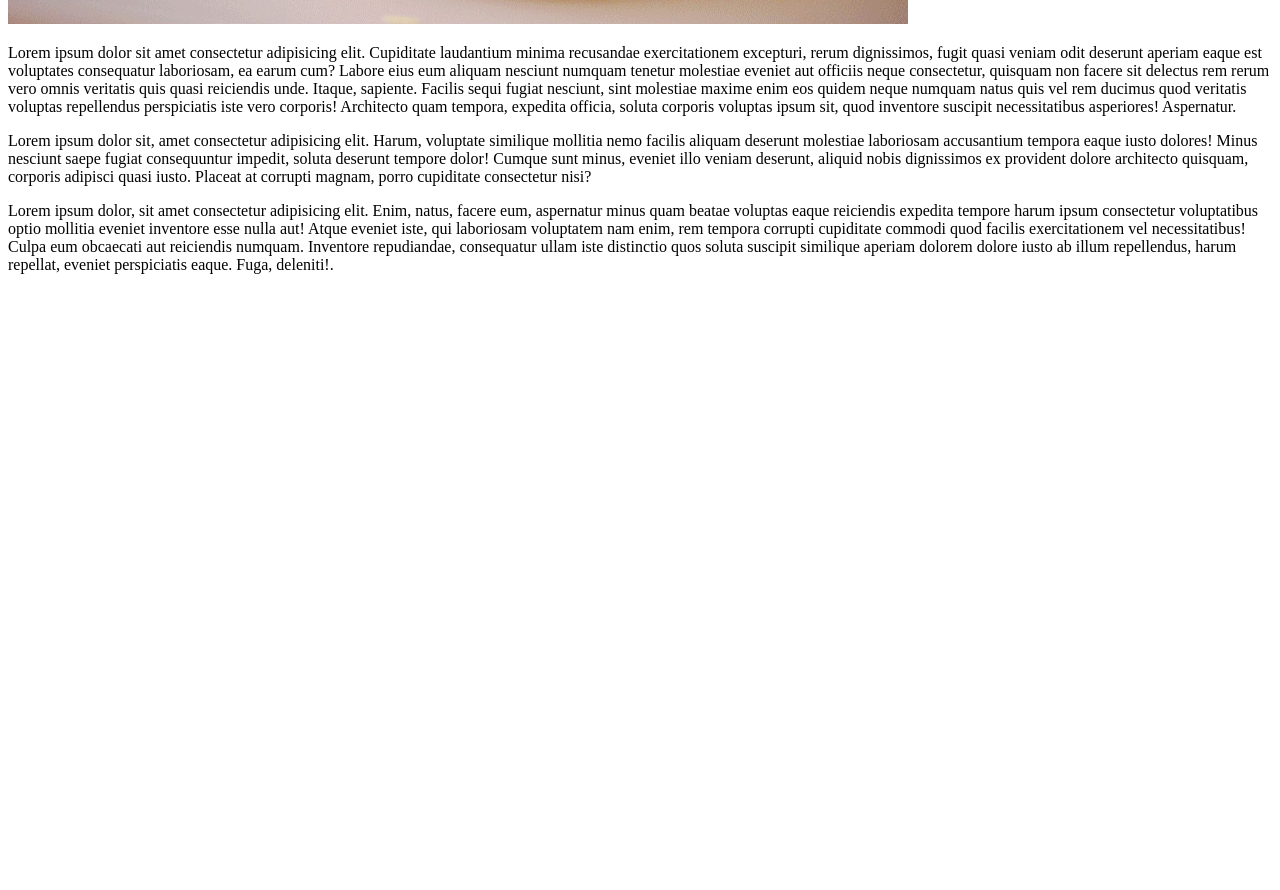
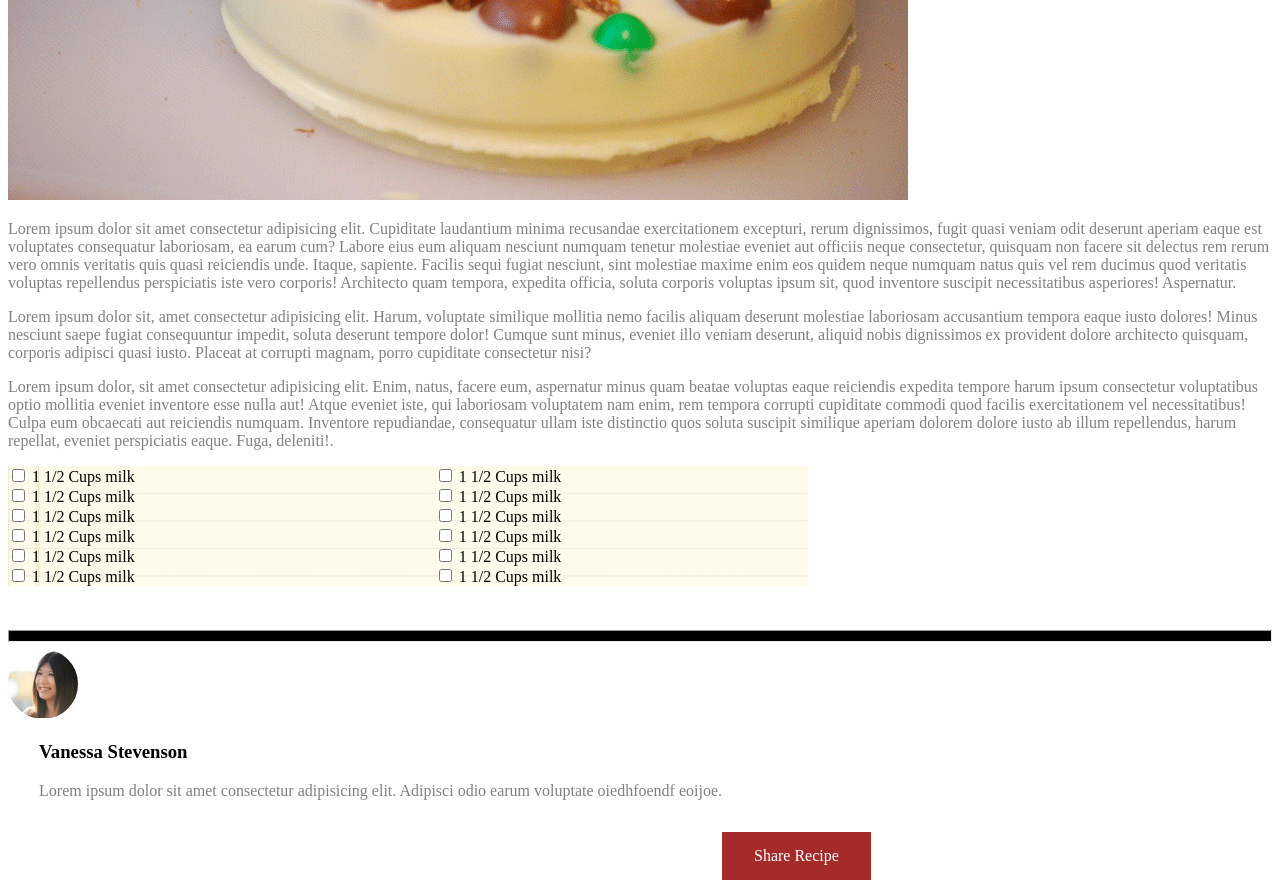
Before and after one commit to Nada0795/chocolate-pizza-1, a plain HTML site: page index.html in a window 1280 px wide. Shown: the part 737-1627 px from the top of the page. Before the commit the page ends 1027 px from the top, so only its background shows below. Drawn offline with Linux system fonts and the light colour scheme.

Commit message:
complete the lab

```diff
--- a/index.html
+++ b/index.html
@@ -1,33 +1,34 @@
 <!DOCTYPE html>
 <html lang="en">
+
 <head>
     <meta charset="UTF-8">
     <meta http-equiv="X-UA-Compatible" content="IE=edge">
     <meta name="viewport" content="width=device-width, initial-scale=1.0">
     <title>Chocolate-Pizza</title>
     <link rel="stylesheet" href="style.css">
+    <link rel="preconnect" href="https://fonts.gstatic.com">
+    <link href="https://fonts.googleapis.com/css2?family=Dancing+Script&display=swap" rel="stylesheet">
 </head>
+
 <body>
     <header>
-
         <nav>
-
             <ul>
-
-<li id="logo-left">
+                <li id="leftlogo">
                     <img src="/images/logo.png" alt="logo">
-    <p>Delicious </p>
+                    <div class="logotext">
+                        <h2>Delicious </h2>
                         <p>The Best Food Blog On The Web</p>
-
+                    </div>
                 </li>
-
-<li class="">
+                <div class="nav2">
+                    <li>
                         <img src="/images/fb-icon.png" alt="">
                     </li>
                     <li>
                         <img src="/images/twit-icon.png" alt="">
                     </li>
-
                     <li>
                         <img src="/images/gp-icon.png" alt="">
                     </li>
@@ -46,25 +47,105 @@
                     <li>
                         <img src="/images/mail-icon (1).png" alt="">
                     </li>
-
+                </div>
             </ul>
-
         </nav>
     </header>
     <main>
+        <hr>
+        <br>
+        <br>
         <h1>Chocolate-Pizza</h1>
         <p>Bosted On 15 DEC 2013 / Dessert</p>
+        <div class="printimg">
+            <img src="/images/print-icon.png" alt="print">
+        </div>
         <img src="/images/choco-pizza.png" alt="">
+        <p>Lorem ipsum dolor sit amet consectetur adipisicing elit. Cupiditate laudantium minima recusandae
+            exercitationem excepturi, rerum dignissimos, fugit quasi veniam odit deserunt aperiam eaque est voluptates
+            consequatur laboriosam, ea earum cum? Labore eius eum aliquam nesciunt numquam tenetur molestiae eveniet aut
+            officiis neque consectetur, quisquam non facere sit delectus rem rerum vero omnis veritatis quis quasi
+            reiciendis unde. Itaque, sapiente. Facilis sequi fugiat nesciunt, sint molestiae maxime enim eos quidem
+            neque numquam natus quis vel rem ducimus quod veritatis voluptas repellendus perspiciatis iste vero
+            corporis! Architecto quam tempora, expedita officia, soluta corporis voluptas ipsum sit, quod inventore
+            suscipit necessitatibus asperiores! Aspernatur.</p>
+        <p>Lorem ipsum dolor sit, amet consectetur adipisicing elit. Harum, voluptate similique mollitia nemo facilis
+            aliquam deserunt molestiae laboriosam accusantium tempora eaque iusto dolores! Minus nesciunt saepe fugiat
+            consequuntur impedit, soluta deserunt tempore dolor! Cumque sunt minus, eveniet illo veniam deserunt,
+            aliquid nobis dignissimos ex provident dolore architecto quisquam, corporis adipisci quasi iusto. Placeat at
+            corrupti magnam, porro cupiditate consectetur nisi?</p>
+        <p>Lorem ipsum dolor, sit amet consectetur adipisicing elit. Enim, natus, facere eum, aspernatur minus quam
+            beatae voluptas eaque reiciendis expedita tempore harum ipsum consectetur voluptatibus optio mollitia
+            eveniet inventore esse nulla aut! Atque eveniet iste, qui laboriosam voluptatem nam enim, rem tempora
+            corrupti cupiditate commodi quod facilis exercitationem vel necessitatibus! Culpa eum obcaecati aut
+            reiciendis numquam. Inventore repudiandae, consequatur ullam iste distinctio quos soluta suscipit similique
+            aperiam dolorem dolore iusto ab illum repellendus, harum repellat, eveniet perspiciatis eaque. Fuga,
+            deleniti!.</p>
+        <!--
+<img src="/images/list-bg.png" alt=""> -->
+        <section>
+            <form action="" class="formlist">
+                <div class="left-step">
+                    <!-- <p id = "left-step"> -->
+                    <input type="checkbox" name="" id="/">
+                    <label for="/">1 1/2 Cups milk</label>
+                    <br>
+                    <input type="checkbox" name="" id="/">
+                    <label for="/">1 1/2 Cups milk</label>
+                    <br>
+                    <input type="checkbox" name="" id="/">
+                    <label for="/">1 1/2 Cups milk</label>
+                    <br>
+                    <input type="checkbox" name="" id="/">
+                    <label for="/">1 1/2 Cups milk</label>
+                    <br>
+                    <input type="checkbox" name="" id="/">
+                    <label for="/">1 1/2 Cups milk</label>
+                    <br>
+                    <input type="checkbox" name="" id="/">
+                    <label for="/">1 1/2 Cups milk</label>
+                </div>
+                <div class="righ-step">
+                    <input type="checkbox" name="" id="/">
+                    <label for="/">1 1/2 Cups milk</label>
+                    <br>
+                    <input type="checkbox" name="" id="/">
+                    <label for="/">1 1/2 Cups milk</label>
+                    <br>
+                    <input type="checkbox" name="" id="/">
+                    <label for="/">1 1/2 Cups milk</label>
+                    <br>
+                    <input type="checkbox" name="" id="/">
+                    <label for="/">1 1/2 Cups milk</label>
+                    <br>
+                    <input type="checkbox" name="" id="/">
+                    <label for="/">1 1/2 Cups milk</label>
+                    <br>
+                    <input type="checkbox" name="" id="/">
+                    <label for="/">1 1/2 Cups milk</label>
+                </div>
+            </form>
+        </section>
+        <br>
+        <br>
+        <hr>
+        <div class="group">
+            <img src="/images/van-pic.png" alt="">
+        </div>
+        <div class="group2">
+            <h3>Vanessa Stevenson</h3>
+            <p>Lorem ipsum dolor sit amet consectetur adipisicing elit. Adipisci odio earum voluptate oiedhfoendf
+                eoijoe.</p>
+            <p class="rightbutton">
+                <a href="#" class="button">Share Recipe</a>
+            </p>
+        </div>
+    </main>
+    <footer>
+        <img src="/images/logo.png" alt="">
+        <p> Delicious &copy: 2013 all right reserved <br>
+            proudly published with ghost </p>
+    </footer>
+</body>
 
-<p>Lorem ipsum dolor sit amet consectetur adipisicing elit. Cupiditate laudantium minima recusandae exercitationem excepturi, rerum dignissimos, fugit quasi veniam odit deserunt aperiam eaque est voluptates consequatur laboriosam, ea earum cum? Labore eius eum aliquam nesciunt numquam tenetur molestiae eveniet aut officiis neque consectetur, quisquam non facere sit delectus rem rerum vero omnis veritatis quis quasi reiciendis unde. Itaque, sapiente. Facilis sequi fugiat nesciunt, sint molestiae maxime enim eos quidem neque numquam natus quis vel rem ducimus quod veritatis voluptas repellendus perspiciatis iste vero corporis! Architecto quam tempora, expedita officia, soluta corporis voluptas ipsum sit, quod inventore suscipit necessitatibus asperiores! Aspernatur.</p>
-
-<p>Lorem ipsum dolor sit, amet consectetur adipisicing elit. Harum, voluptate similique mollitia nemo facilis aliquam deserunt molestiae laboriosam accusantium tempora eaque iusto dolores! Minus nesciunt saepe fugiat consequuntur impedit, soluta deserunt tempore dolor! Cumque sunt minus, eveniet illo veniam deserunt, aliquid nobis dignissimos ex provident dolore architecto quisquam, corporis adipisci quasi iusto. Placeat at corrupti magnam, porro cupiditate consectetur nisi?</p>
-
-<p>Lorem ipsum dolor, sit amet consectetur adipisicing elit. Enim, natus, facere eum, aspernatur minus quam beatae voluptas eaque reiciendis expedita tempore harum ipsum consectetur voluptatibus optio mollitia eveniet inventore esse nulla aut! Atque eveniet iste, qui laboriosam voluptatem nam enim, rem tempora corrupti cupiditate commodi quod facilis exercitationem vel necessitatibus! Culpa eum obcaecati aut reiciendis numquam. Inventore repudiandae, consequatur ullam iste distinctio quos soluta suscipit similique aperiam dolorem dolore iusto ab illum repellendus, harum repellat, eveniet perspiciatis eaque. Fuga, deleniti!.</p>
-
-
-    </main>
-
-
-</body>
 </html>
--- a/style.css
+++ b/style.css
@@ -1,10 +1,73 @@
 
 
+hr {
+    height: 10px;
+    background-color: black;
+}
 nav ul li {
-display: inline-block;
-
-}
-
-#logo-left{
+    display: inline-block;
+    }
+ h2 {
+    font-family: 'Dancing Script', cursive;
+    font-size: 40px;
+ }
+#leftlogo{
     float: left;
 }
+.nav2 {
+    float: right;
+}
+.logotext {
+    float: right;
+}
+.left-step {
+    float: left;
+    padding-right: 300px;
+}
+ .right-step{
+    float: right;
+}
+.formlist{
+    background-image: url(./images/list-bg.png);
+    background-size: 800px;
+    background-repeat: no-repeat;
+}
+.rightbutton {
+    float: right;
+}
+h1 {
+    font-weight: bold;
+}
+p {
+    color: gray;
+}
+.printimg{
+    float: right;
+}
+ .group2 {
+    float: right;
+    padding-right: 550px;
+}
+/* footer p {
+    padding-left: 600px;
+} */
+footer  {
+    padding-left: 600px;
+}
+footer img{
+    padding-left: 100px;
+}
+main {
+    clear: both;
+}
+.button {
+    background-color: brown; /* Green */
+  border: none;
+  color: white;
+  padding: 15px 32px;
+  text-align: center;
+  text-decoration: none;
+  display: inline-block;
+  font-size: 16px;
+  margin-right: -1300px;
+}
```
Lines whose indentation alone changed are shown as unchanged.
